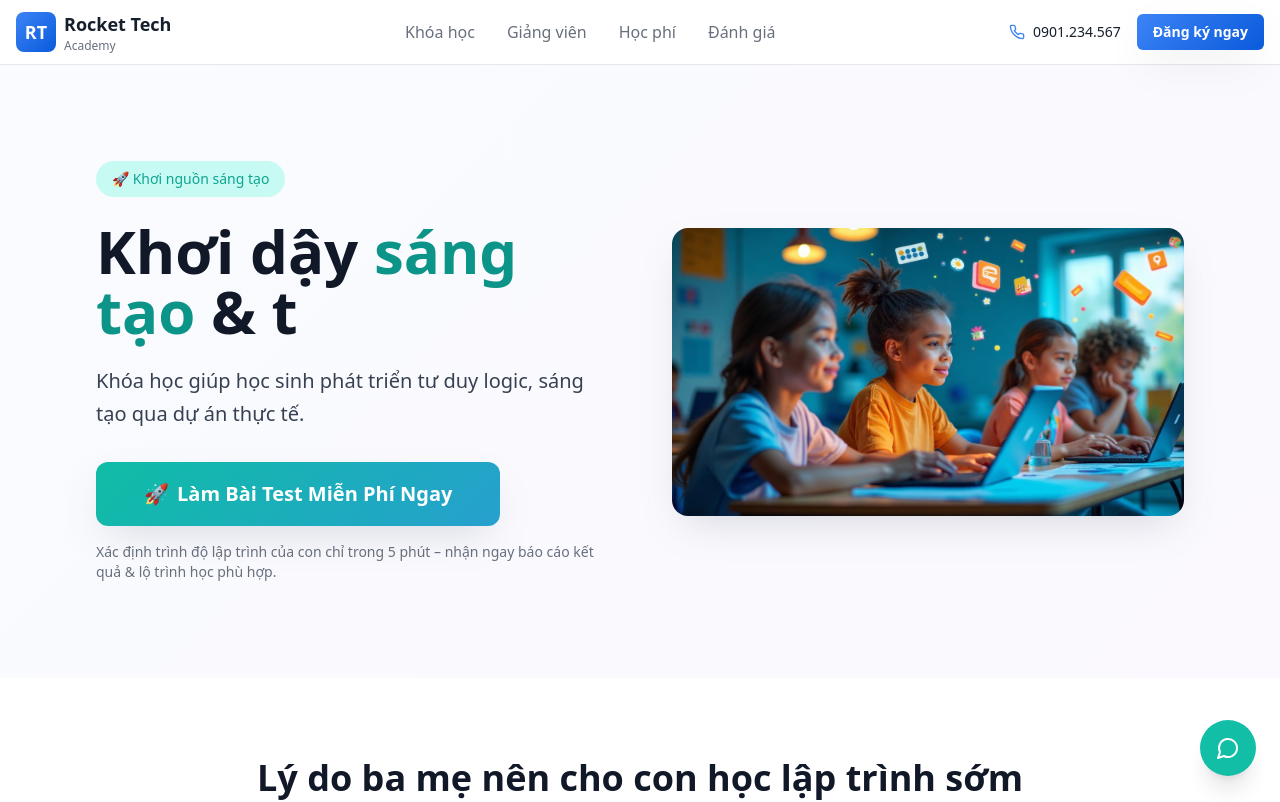
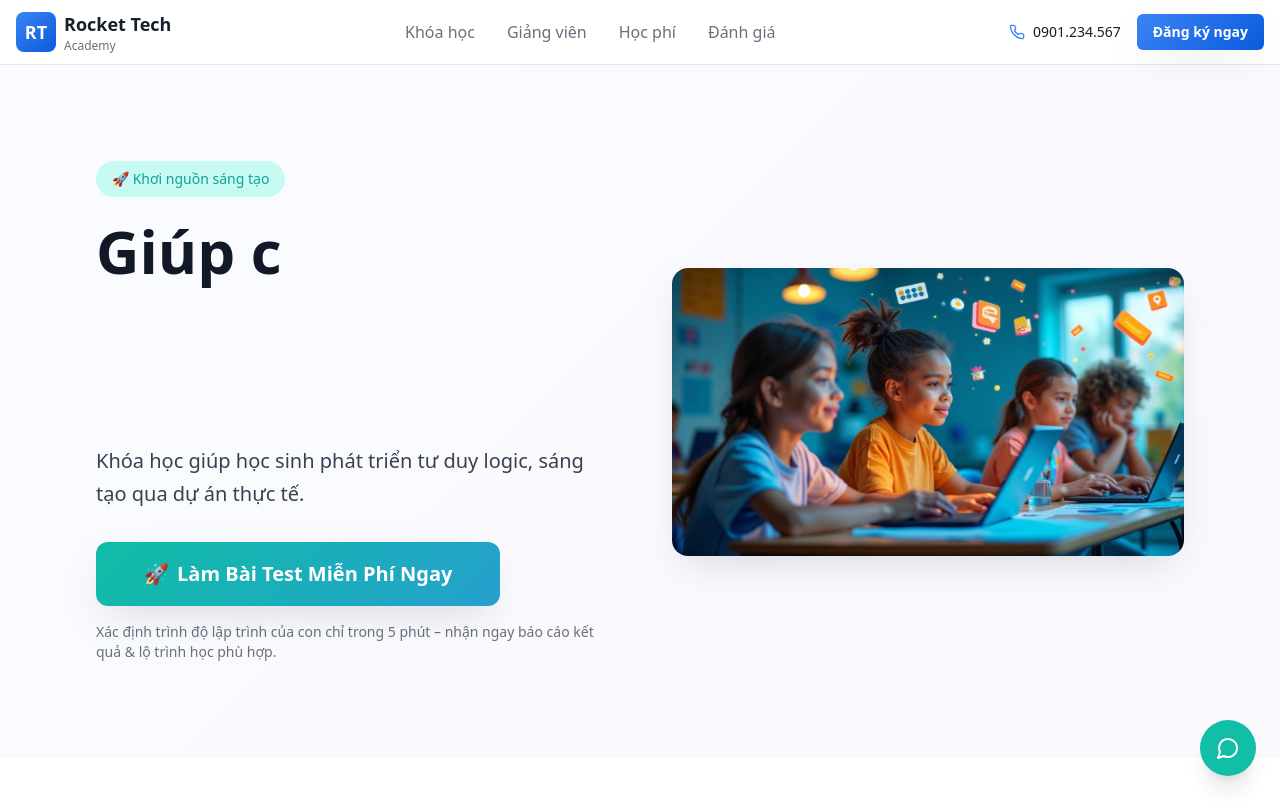
Before and after one commit to hoannguyenai/landing-page-ninja-ai, a React (Vite) app: page / in a window 1280 px wide. Shown: the top 802 px of the page. Built offline with nearby package versions, Linux system fonts and the light colour scheme; the HTML template or start-up script is replaced by a standard one.

Commit message:
Fix hero section layout and typing effect

```diff
--- a/src/components/TypewriterText.tsx
+++ b/src/components/TypewriterText.tsx
@@ -98,11 +98,13 @@ export function TypewriterText({
           __html: highlightText(displayText)
         }}
       />
-      <span
-        className={`inline-block w-0.5 h-8 bg-gray-900 ml-1 ${showCursor ? 'opacity-100' : 'opacity-0'} transition-opacity duration-100`}
-      >
-        |
-      </span>
+      {(currentCharIndex < texts[currentTextIndex]?.length || isDeleting) && (
+        <span
+          className={`inline-block w-0.5 h-8 bg-gray-900 ml-1 ${showCursor ? 'opacity-100' : 'opacity-0'} transition-opacity duration-100`}
+        >
+          |
+        </span>
+      )}
     </span>
   );
 }
--- a/src/pages/Index.tsx
+++ b/src/pages/Index.tsx
@@ -88,6 +88,7 @@ const Index = () => {
                 <div className="bg-badge-teal inline-flex items-center rounded-full px-4 py-2 text-sm font-medium">
                   🚀 Khơi nguồn sáng tạo
                 </div>
+                <div className="min-h-[200px] flex items-start">
                   <h1 className="text-5xl lg:text-6xl font-bold leading-tight">
                     <TypewriterText
                       texts={[
@@ -97,7 +98,7 @@ const Index = () => {
                       ]}
                       loop={true}
                       className="text-gray-900"
-                    speed={50}
+                      speed={80}
                       delay={500}
                       highlights={{
                         "khám phá": "text-teal-600",
@@ -109,6 +110,7 @@ const Index = () => {
                       }}
                     />
                   </h1>
+                </div>
                 <p className="text-xl leading-relaxed" style={{ color: '#374151' }}>
                   Khóa học giúp học sinh phát triển tư duy logic, sáng tạo qua dự án thực tế.
                 </p>
```
Lines whose indentation alone changed are shown as unchanged.
